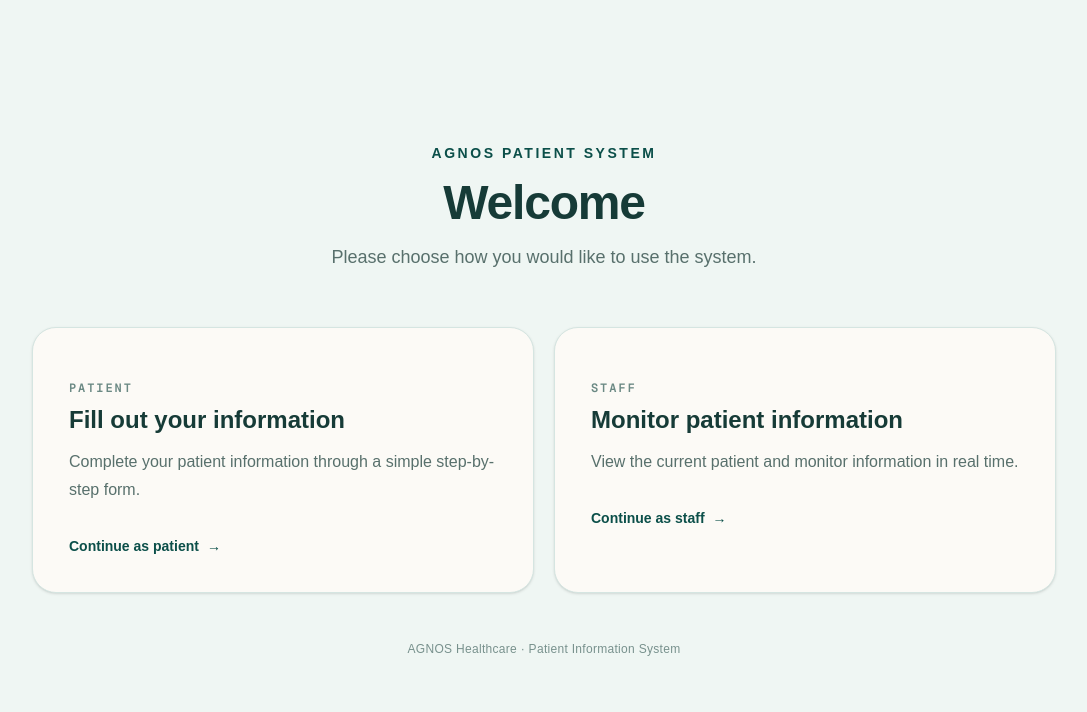
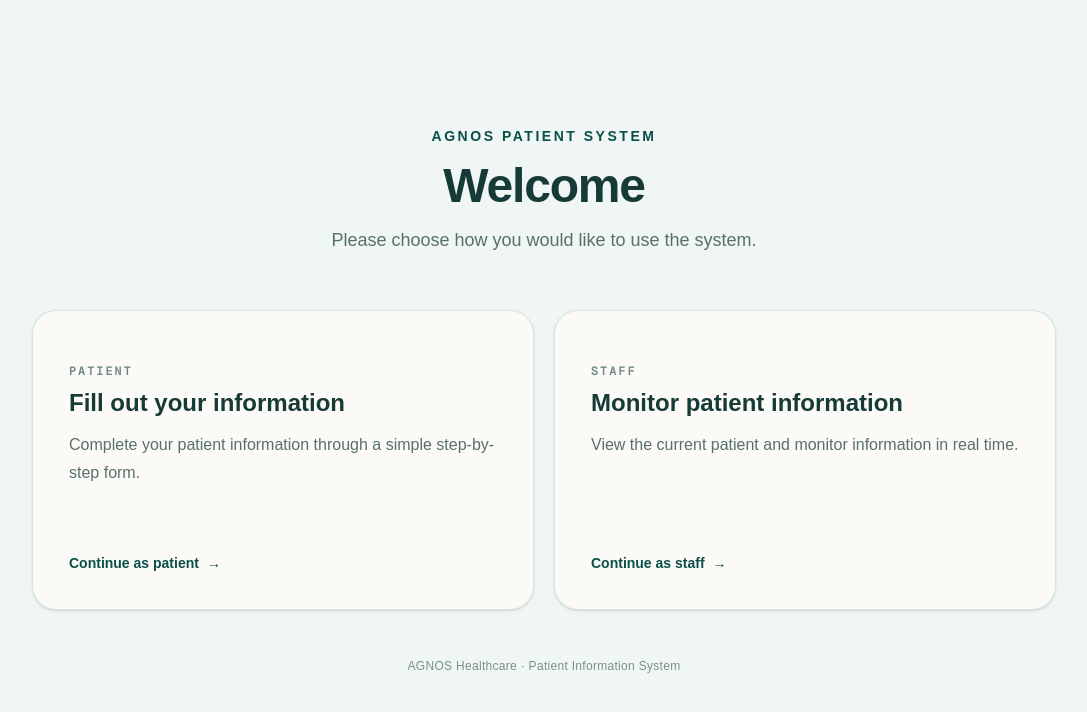
Before and after one commit to AongNoppolNunpiang/agnos-patient-system, a Next.js app: page / in a window 1280 px wide. Shown: the top 712 px of the page, without its empty margins (96-1183 px from the left). Built offline with nearby package versions, Linux system fonts and the light colour scheme.

Commit message:
feat: enhance role selection links with improved layout and styling

```diff
--- a/app/page.tsx
+++ b/app/page.tsx
@@ -27,10 +27,8 @@ export default function Home() {
           {/* Patient */}
           <Link
             href="/patient"
-            className="group rounded-3xl border border-[#D5E5E1] bg-[#FCFAF6] p-7 shadow-sm transition duration-200 hover:-translate-y-1 hover:border-[#9BC2BB] hover:shadow-lg focus:outline-none focus:ring-4 focus:ring-[#B8D8D2] sm:p-9"
-          >
-            <div className="flex h-full flex-col">
-              <div className="mt-4">
+className="group flex h-[300px] flex-col rounded-3xl border border-[#D5E5E1] bg-[#FCFAF6] p-7 shadow-sm transition duration-200 hover:-translate-y-1 hover:border-[#9BC2BB] hover:shadow-lg focus:outline-none focus:ring-4 focus:ring-[#B8D8D2] sm:p-9"          >
+            <div className="mt-4 flex flex-1 flex-col">
   <p className="font-mono text-xs font-semibold uppercase tracking-[0.16em] text-[#6B8984]">
     Patient
   </p>
@@ -40,12 +38,10 @@ export default function Home() {
   </h2>
 
   <p className="mt-3 text-base leading-7 text-[#58706C]">
-                  Complete your patient information through a simple
-                  step-by-step form.
+    Complete your patient information through a simple step-by-step form.
   </p>
-              </div>
 
-              <div className="mt-8 flex items-center gap-2 text-sm font-semibold text-[#0B4F49]">
+  <div className="mt-auto pt-8 flex items-center gap-2 text-sm font-semibold text-[#0B4F49]">
     Continue as patient
     <span className="transition-transform duration-200 group-hover:translate-x-1">
       →
@@ -57,10 +53,9 @@ export default function Home() {
           {/* Staff */}
           <Link
             href="/staff"
-            className="group rounded-3xl border border-[#D5E5E1] bg-[#FCFAF6] p-7 shadow-sm transition duration-200 hover:-translate-y-1 hover:border-[#9BC2BB] hover:shadow-lg focus:outline-none focus:ring-4 focus:ring-[#B8D8D2] sm:p-9"
+            className="group flex h-[300px] flex-col rounded-3xl border border-[#D5E5E1] bg-[#FCFAF6] p-7 shadow-sm transition duration-200 hover:-translate-y-1 hover:border-[#9BC2BB] hover:shadow-lg focus:outline-none focus:ring-4 focus:ring-[#B8D8D2] sm:p-9"
           >
-            <div className="flex h-full flex-col">
-              <div className="mt-4">
+            <div className="mt-4 flex flex-1 flex-col">
   <p className="font-mono text-xs font-semibold uppercase tracking-[0.16em] text-[#6B8984]">
     Staff
   </p>
@@ -70,12 +65,10 @@ export default function Home() {
   </h2>
 
   <p className="mt-3 text-base leading-7 text-[#58706C]">
-                  View the current patient and monitor information in
-                  real time.
+    View the current patient and monitor information in real time.
   </p>
-              </div>
 
-              <div className="mt-8 flex items-center gap-2 text-sm font-semibold text-[#0B4F49]">
+  <div className="mt-auto pt-8 flex items-center gap-2 text-sm font-semibold text-[#0B4F49]">
     Continue as staff
     <span className="transition-transform duration-200 group-hover:translate-x-1">
       →
```
Lines whose indentation alone changed are shown as unchanged.
